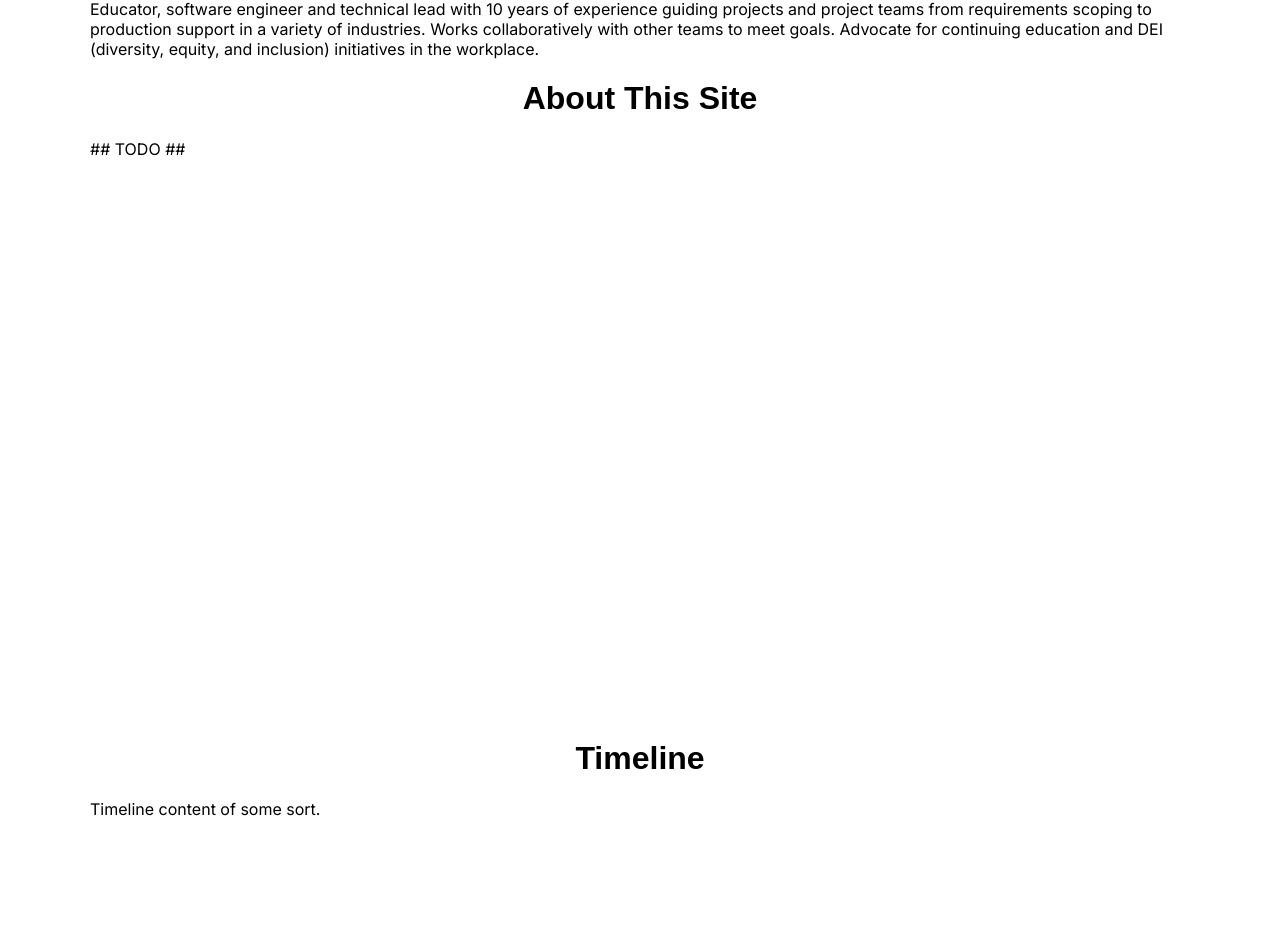
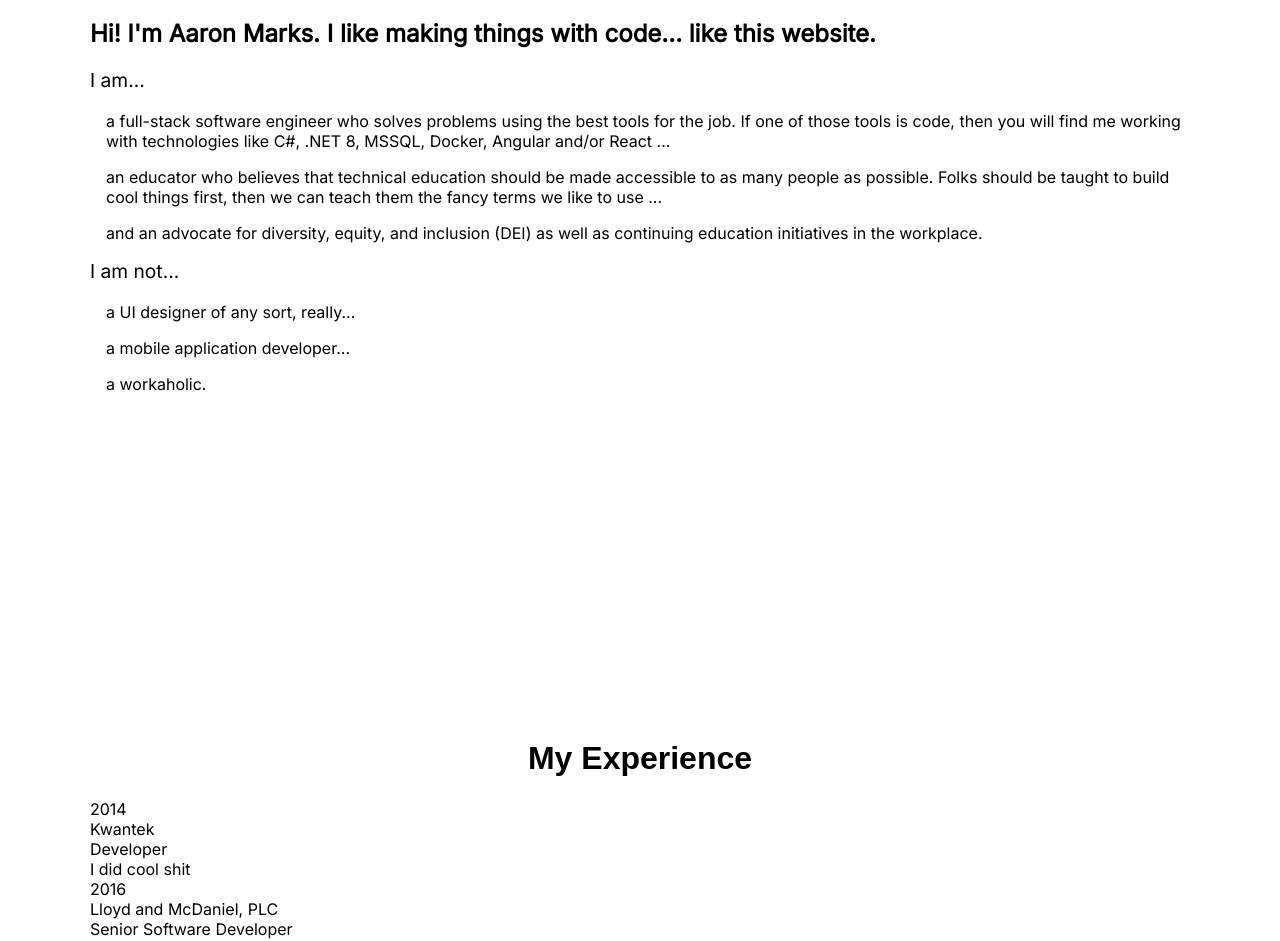
Before and after one commit to am1983/aaron-marks-dot-dev, a React (Vite) app: page / in a window 1280 px wide. Shown: the part 881-1822 px from the top of the page. Built offline with nearby package versions, Linux system fonts and the light colour scheme; the HTML template or start-up script is replaced by a standard one.

Commit message:
Reorganized. Added content.

```diff
--- a/src/App.css
+++ b/src/App.css
@@ -27,6 +27,7 @@ body {
   padding: 0px 90px;
   display: flex;
   align-self: flex-start;
+  flex-direction: column;
 }
 
 .section-header {
@@ -68,3 +69,15 @@ body {
   font-weight: 600;
   font-family: sans-serif;
 }
+
+@media (max-width: 768px) {
+  .section-content {
+    padding: 0px 10px;
+  }
+}
+
+@media (min-width: 769px) {
+  .section-content {
+    padding: 0px 90px;
+  }
+}
--- a/src/App.tsx
+++ b/src/App.tsx
@@ -1,7 +1,7 @@
 import './App.css'
 import Intro from './components/Intro'
 import Navigation from './components/Navigation'
-import Summary from './components/Summary'
+import About from './components/About'
 import Timeline from './components/Timeline'
 
 function App() {
@@ -10,7 +10,7 @@ function App() {
     <div>
       <Navigation />
       <Intro />
-      <Summary />
+      <About />
       <Timeline />
       <Timeline />
       <Timeline />
--- /dev/null
+++ b/src/components/About.tsx
@@ -0,0 +1,33 @@
+import './styles/Summary.css';
+
+const About = () => {
+  return (
+    <div id="summary" className="summary section">
+        <div className="section-body">
+          <h1 className="overlay-header full-width section-header">About Me</h1>
+          <div className="section-content">
+            <h2>Hi! I'm Aaron Marks. I like making things with code... like this website.</h2>
+            <div className="description-title">I am...</div>
+            <div className="description-item">a full-stack software engineer who solves problems using the best tools for the job. If one of those tools is code, then you will find me working with technologies like C#, .NET 8, MSSQL, Docker, Angular and/or React ...</div>
+            <div className="description-item">an educator who believes that technical education should be made accessible to as many people as possible. Folks should be taught to build cool things first, then we can teach them the fancy terms we like to use ...</div>
+            <div className="description-item">and an advocate for diversity, equity, and inclusion (DEI) as well as continuing education initiatives in the workplace.</div>
+
+            <div className="description-title">
+            I am not...
+            </div>
+            <div className="description-item">
+              a UI designer of any sort, really...
+            </div>
+            <div className="description-item">
+              a mobile application developer...
+            </div>
+            <div className="description-item">
+              a workaholic.
+            </div>
+          </div>
+        </div>
+    </div>
+  )
+}
+
+export default About
--- a/src/components/Navigation.tsx
+++ b/src/components/Navigation.tsx
@@ -7,8 +7,6 @@ const Navigation = () => {
   const [nav, setNav] = useState(false);
 
   const toggleNav = () => {
-    console.log('clicked');
-    console.log(nav);
     setNav(!nav);
   }
 
--- a/src/components/Summary.tsx
+++ /dev/null
@@ -1,18 +0,0 @@
-import './styles/Summary.css';
-
-const Summary = () => {
-  return (
-    <div id="summary" className="summary section">
-        <div className="section-body">
-            <h1 className="overlay-header full-width section-header">About Me</h1>
-            <div className="section-content">Educator, software engineer and technical lead with 10 years of experience guiding projects and project teams from requirements scoping to production support in a variety of industries. Works collaboratively with other teams to meet goals. Advocate for continuing education and DEI (diversity, equity, and inclusion) initiatives in the workplace.</div>
-        </div>
-        <div className="section-body">
-            <h1 className="overlay-header full-width section-header">About This Site</h1>
-            <div className="section-content">## TODO ##</div>
-        </div>
-    </div>
-  )
-}
-
-export default Summary
--- a/src/components/Timeline.tsx
+++ b/src/components/Timeline.tsx
@@ -1,11 +1,32 @@
+import TimelineItem from './TimelineItem';
 import './styles/Timeline.css';
+
+const experience = [
+    {
+      year: 2014,
+      company: 'Kwantek',
+      title: 'Developer',
+      description: 'I did cool shit'
+    },
+    {
+      year: 2016,
+      company: 'Lloyd and McDaniel, PLC',
+      title: 'Senior Software Developer',
+      description: 'I did some slightly cooler shit.'
+    }
+];
 
 const Timeline = () => {
     return (
         <div id="timeline" className="timeline section">
             <div className="section-body">
-                <h1 className="overlay-header full-width section-header">Timeline</h1>
-                <div className="section-content">Timeline content of some sort.</div>
+                <h1 className="overlay-header full-width section-header">My Experience</h1>
+                <div className="section-content">
+                    { experience.map((item, i) => (
+                      <TimelineItem item={item} key={i} />
+                    ))
+                  }
+                </div>
             </div>
         </div>
     )
--- /dev/null
+++ b/src/components/TimelineItem.tsx
@@ -0,0 +1,14 @@
+import './styles/TimelineItem.css';
+
+const TimelineItem = ({item}) => {
+  return (
+    <div className="timeline-item">
+      <div>{item.year}</div>
+      <div>{item.company}</div>
+      <div>{item.title}</div>
+      <div>{item.description}</div>
+    </div>
+  )
+}
+
+export default TimelineItem
--- a/src/components/styles/Summary.css
+++ b/src/components/styles/Summary.css
@@ -1,3 +1,13 @@
 .summary {
     background-color: white;
 }
+
+.description-item {
+    padding-left: 1em;
+    padding-bottom: 1em;
+}
+
+.description-title {
+    padding-bottom: 1em;
+    font-size: larger;
+}
```
Also changed, not shown: src/components/styles/TimelineItem.css (added).
